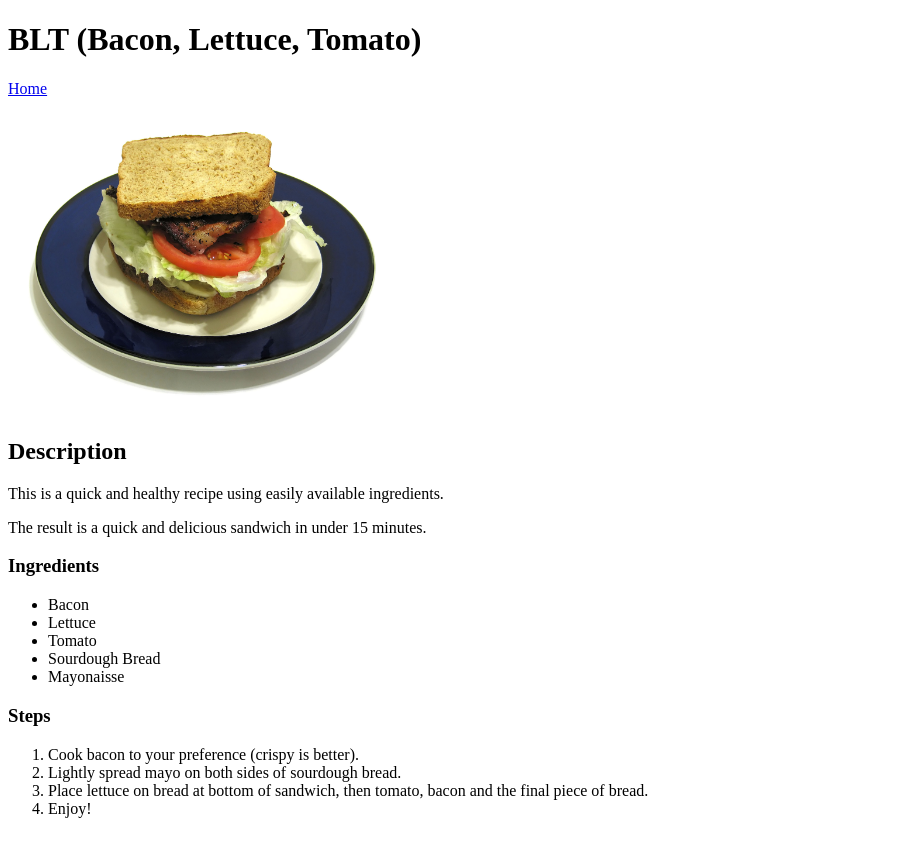
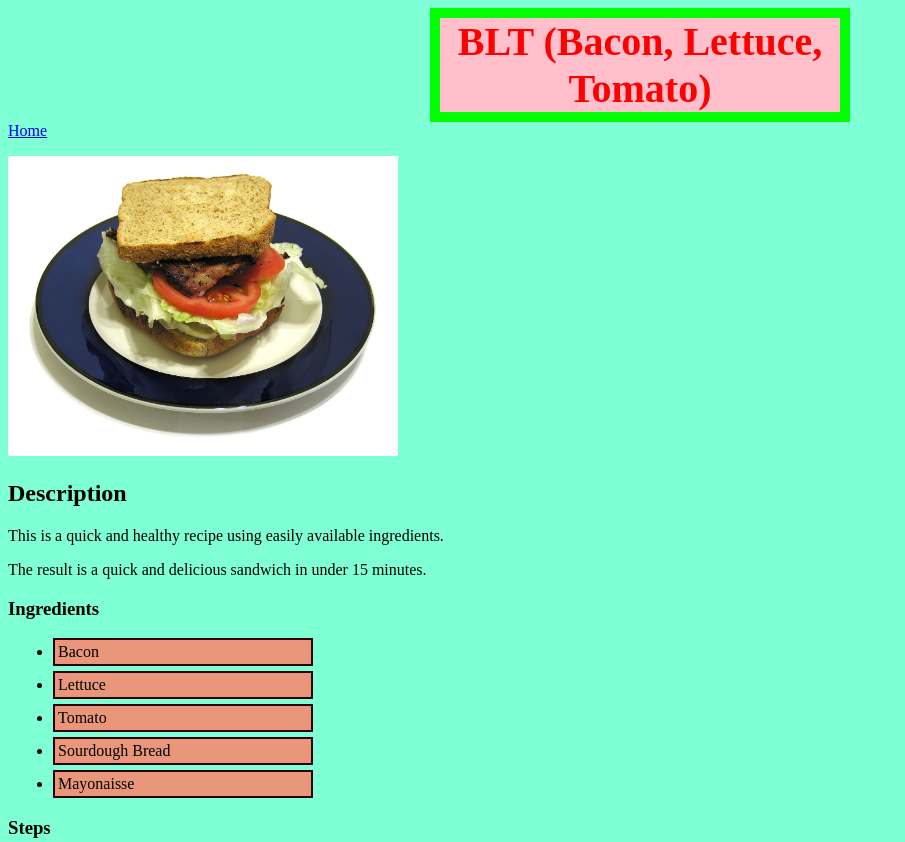
Before and after one commit to cowpatchmedia/odin-recipes, a plain HTML site: page recipes/blt.html in a window 1280 px wide. Shown: the top 842 px of the page, without its empty margins (0-905 px from the left). Drawn offline with Linux system fonts and the light colour scheme.

Commit message:
Link styles.css to BLT recipe webpage.

```diff
--- a/recipes/blt.html
+++ b/recipes/blt.html
@@ -4,9 +4,10 @@
     <meta charset="UTF-8">
     <meta name="viewport" content="width=device-width, initial-scale=1.0">
     <title>BLT Reference</title>
+    <link rel="stylesheet" href="../styles.css">
 </head>
 <body>
-    <h1>BLT (Bacon, Lettuce, Tomato)</h1>
+    <h1 class="recipetitle">BLT (Bacon, Lettuce, Tomato)</h1>
     <a href="../index.html">Home</a>
     <p><img src="../recipe-links-and-images/blt.jpg" alt="Picture of a BLT on a porcelain plate with bright red tomatoes and green lettuce."
         height="300"></p>
```
